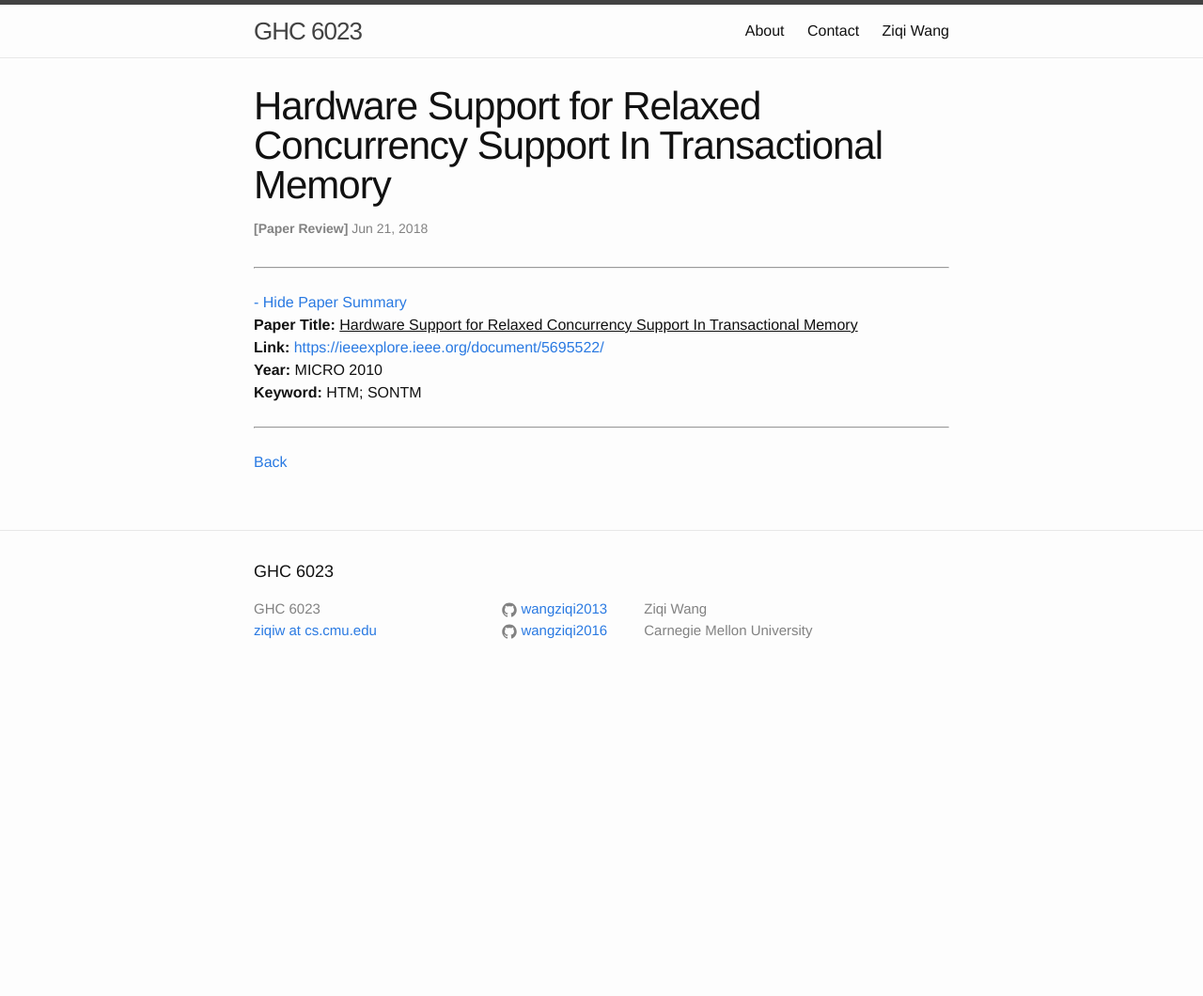
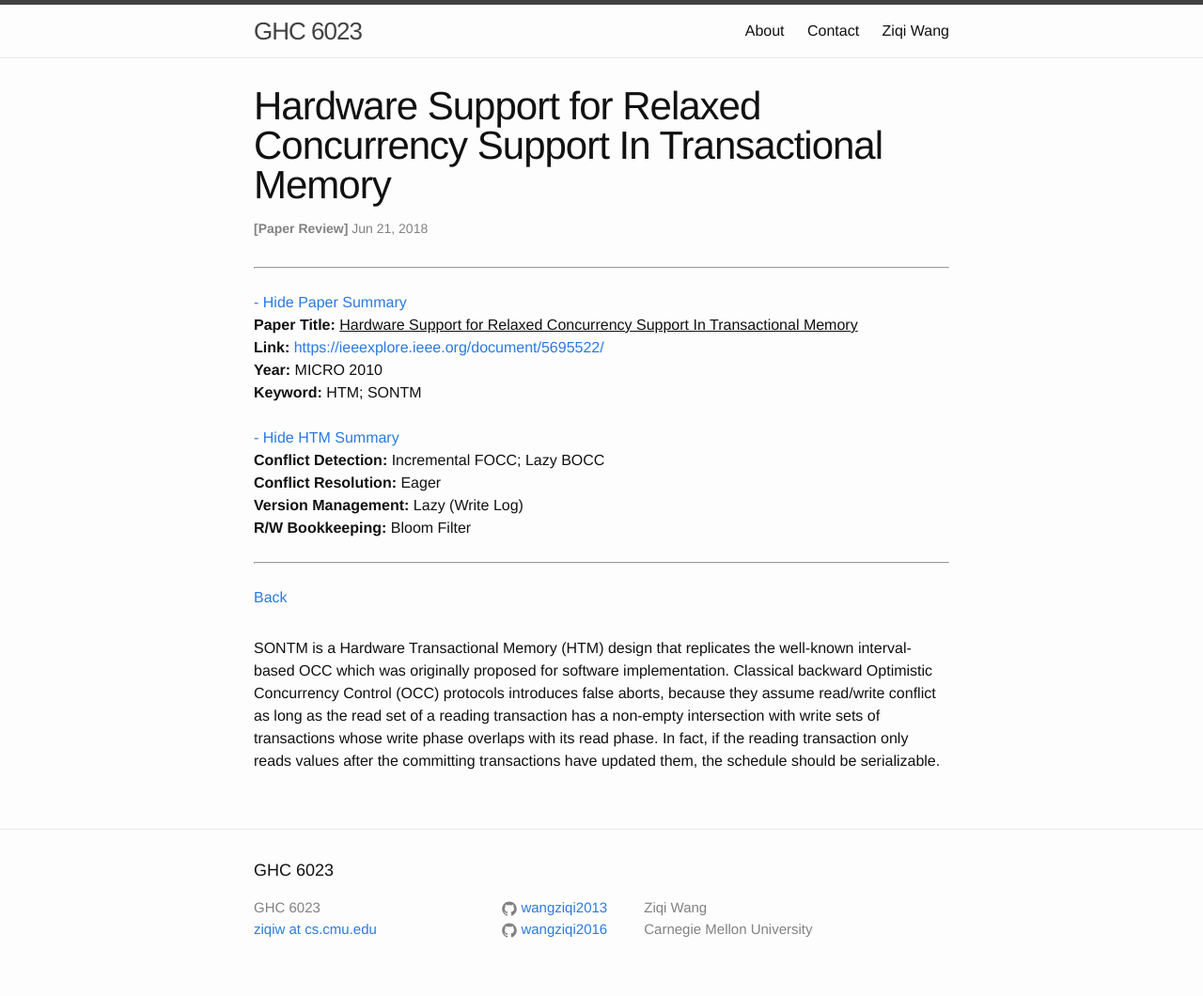
Before and after one commit to wangziqi2013/wangziqi2013.github.io, a Jekyll site: the page built from _posts/2018-06-20-sontm.markdown, in a window 1280 px wide. Shown: the whole page at 94% size. Built offline with Jekyll 4.4.1, drawn with Linux system fonts in a browser that asks for light colours; before the commit the page ends 900 px from its top, so only the background shows below that.

Commit message:
Working on OCC problem

```diff
--- a/_posts/2018-06-20-sontm.markdown
+++ b/_posts/2018-06-20-sontm.markdown
@@ -7,8 +7,15 @@ paper_title: "Hardware Support for Relaxed Concurrency Support In Transactional
 paper_link: https://ieeexplore.ieee.org/document/5695522/
 paper_keyword: HTM; SONTM
 paper_year: MICRO 2010
-rw_set:
-htm_cd:
-htm_cr:
-version_mgmt:
+rw_set: Bloom Filter
+htm_cd: Incremental FOCC; Lazy BOCC
+htm_cr: Eager
+version_mgmt: Lazy (Write Log)
 ---
+
+SONTM is a Hardware Transactional Memory (HTM) design that replicates the well-known interval-based
+OCC which was originally proposed for software implementation. Classical backward Optimistic Concurrency
+Control (OCC) protocols introduces false aborts, because they assume read/write conflict as long as
+the read set of a reading transaction has a non-empty intersection with write sets of transactions whose
+write phase overlaps with its read phase. In fact, if the reading transaction only reads values after
+the committing transactions have updated them, the schedule should be serializable.
```
